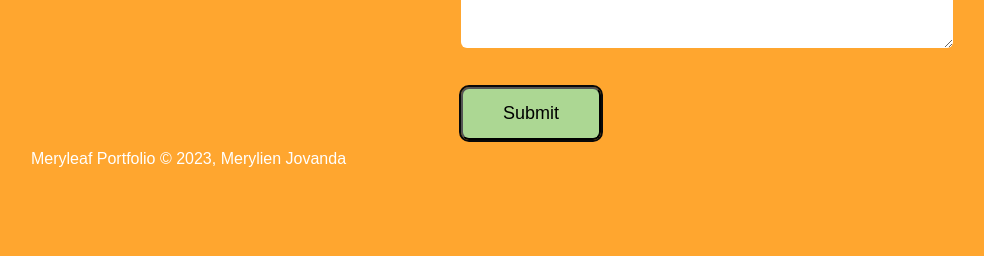
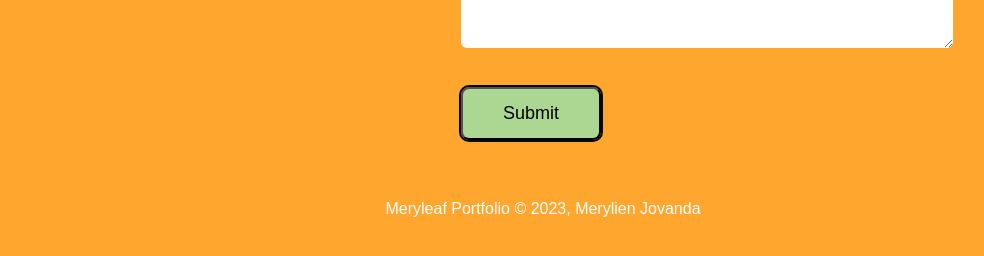
Before and after one commit to Serroria/TugasImkWeb.github.io, a plain HTML site: page index.html in a window 1280 px wide. Shown: the part 3635-3891 px from the top of the page, without its empty margins (97-1081 px from the left). Drawn offline with Linux system fonts and the light colour scheme.

Commit message:
Update Style.css

```diff
--- a/Css/Style.css
+++ b/Css/Style.css
@@ -497,3 +497,8 @@ nav .fa-solid{
         gap: 0.5rem;
     }
 }
+
+footer{
+    margin-top: 50px;
+    text-align: center;
+}
```
